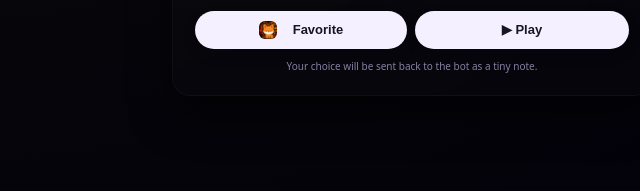
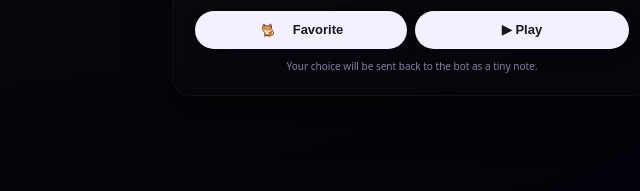
Before and after one commit to aintgely/Auroreine-miniapp, a plain HTML site: page index.html in a window 1280 px wide. Shown: the part 478-669 px from the top of the page, 228-868 px from the left. Drawn offline with Linux system fonts and the light colour scheme.

Commit message:
Update index.html

```diff
--- a/index.html
+++ b/index.html
@@ -402,7 +402,7 @@ like a quiet verse written in silver.</p>
       <div class="btn-row">
         <!-- favorite now holds an <img> for the fox which we toggle between static/animated -->
         <button class="primary" id="favBtn" aria-pressed="false" title="Favorite">
-          <img id="favIcon" alt="fox icon" src="foxfoxie.gif" aria-hidden="true">
+          <img id="favIcon" alt="fox icon" src="foxfixfix.gif" aria-hidden="true">
           <span class="label-text">Favorite</span>
         </button>
         <button class="ghost" id="playBtn" aria-pressed="false" title="Play preview">▶ Play</button>
@@ -505,11 +505,12 @@ like a quiet verse written in silver.</p>
   }
 
   // Preload fox images (gif + optional static fallback)
-  const FOX_GIF = 'foxfoxie.gif';
-  const FOX_PNG = 'foxfoxie.gif'; // fallback to same gif so both states use foxfoxie
-  const _preloads = [];
-  function preload(src){ try{ const i=new Image(); i.src=src; _preloads.push(i); }catch(e){} }
-  preload(FOX_GIF); preload(FOX_PNG);
+// ganti blok preload fox images jadi:
+const FOX_GIF = 'foxfixfix.gif';
+const FOX_PNG = 'foxfixfix.gif'; // fallback tetap sama file atau bisa ganti ke png kalau ada
+const _preloads = [];
+function preload(src){ try{ const i=new Image(); i.src=src; _preloads.push(i); }catch(e){} }
+preload(FOX_GIF); preload(FOX_PNG);
 
   // FAVORITE logic (localStorage)
   const STORAGE_KEY = 'miniapp_favs_v1';
```
